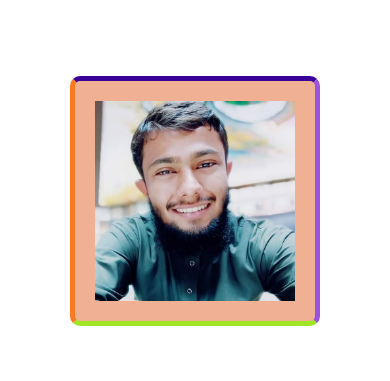
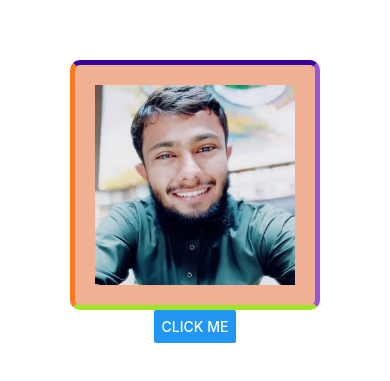
Before and after one commit to awais882s/MyFirstApp, a React Native app: screen / in a window 390 px wide. Shown: the part 221-602 px from the top of the page. Built offline with nearby package versions, Linux system fonts and the light colour scheme.

Commit message:
btn and aleart

```diff
--- a/src/screens/Frontend/Gallery.js
+++ b/src/screens/Frontend/Gallery.js
@@ -1,5 +1,5 @@
 import React from 'react'
-import { View, Text, StyleSheet, Image } from 'react-native'
+import { View, Button, Text, StyleSheet, Image } from 'react-native'
 import logo from "../../Assets/Images/logo.jpg";
 export default function Gallery() {
     return (
@@ -9,7 +9,10 @@ export default function Gallery() {
                 {/* another methods to use images
                 source={require("../../Assets/Images/logo.jpg")} */}
                 {/* <Text style={styles.h1}>Gallery</Text> */}
+
             </View>
+            <Button title="Click Me" onPress={() => { (alert("Clicked")) }} />
+
         </View>
     )
 }
```
